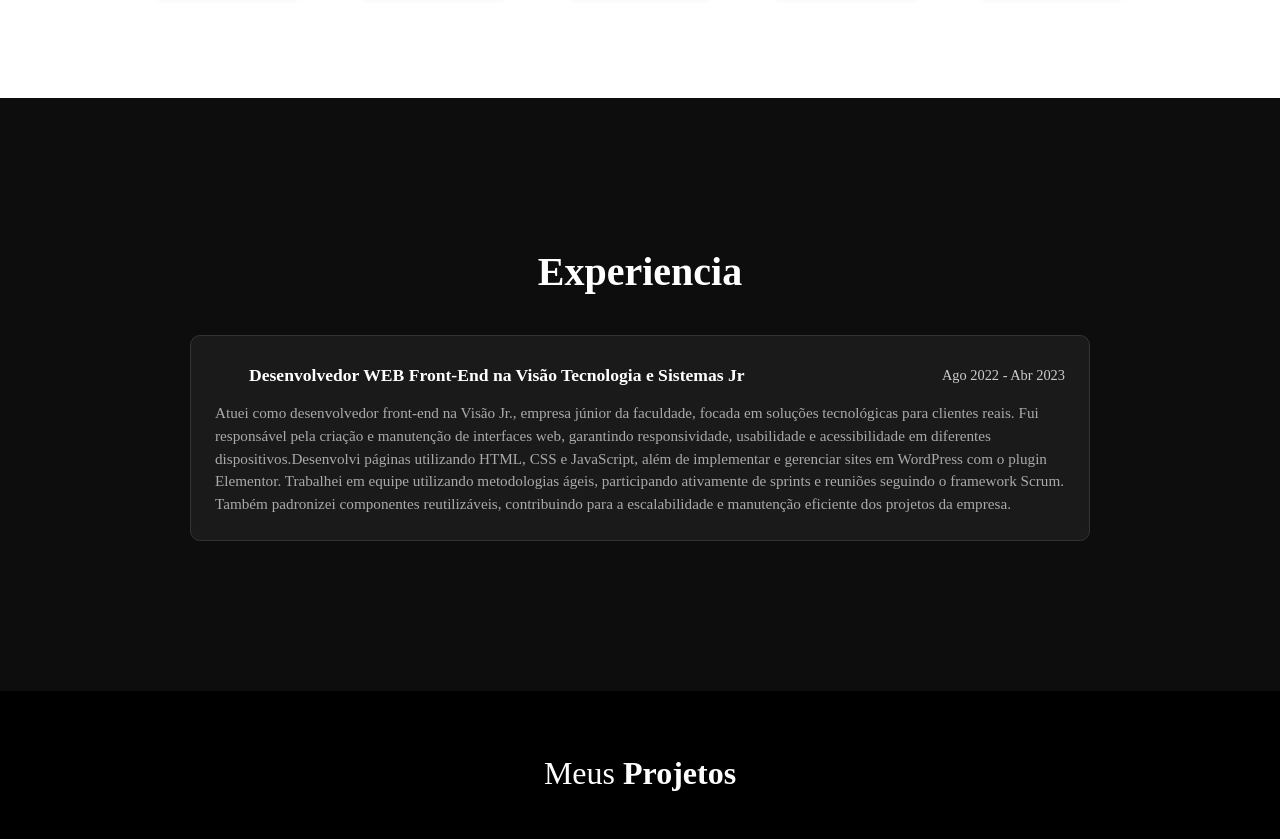
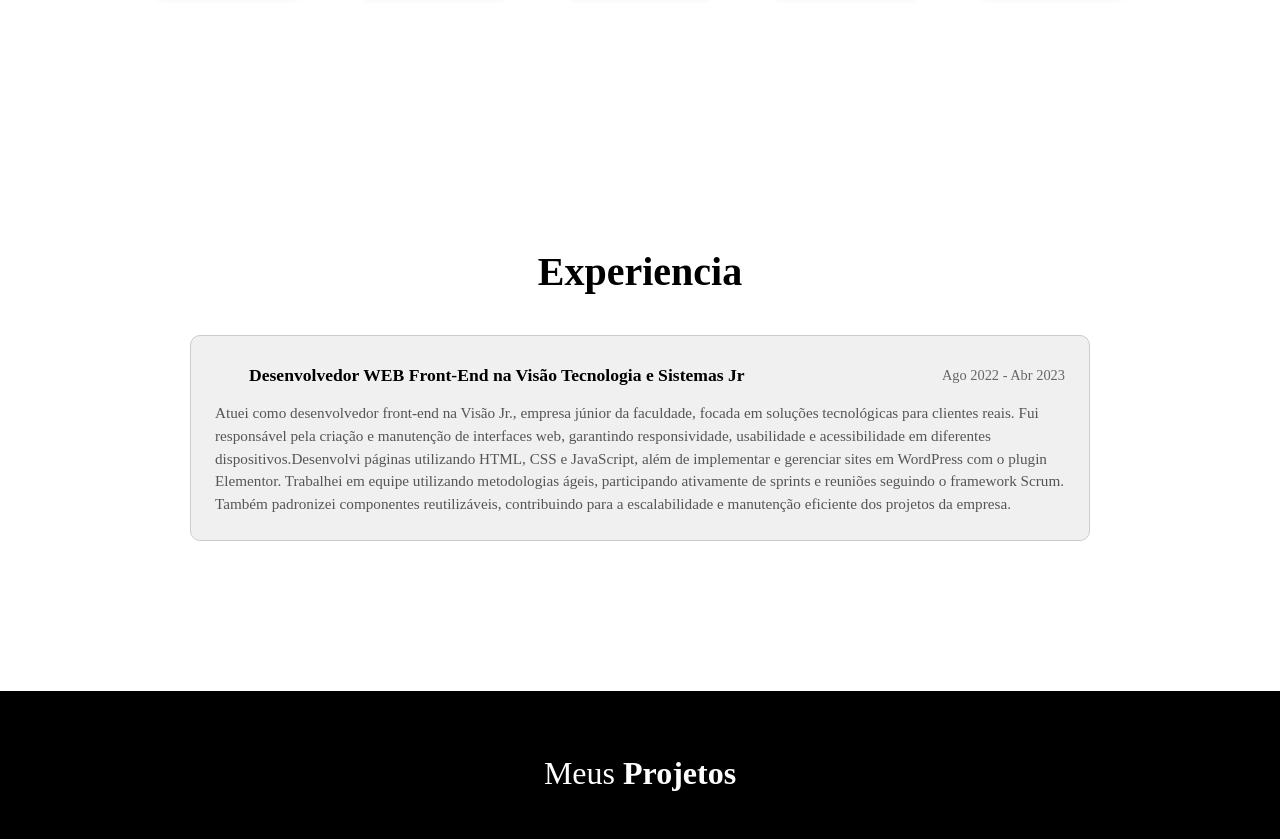
Before and after one commit to SamuellAguiar/Portfolio, a React (Vite) app in the folder portfolio/: page / in a window 1280 px wide. Shown: the part 1122-1961 px from the top of the page. Built offline with nearby package versions, Linux system fonts and the light colour scheme; some icons are missing.

Commit message:
style: Update Experience styles

```diff
--- a/portfolio/src/components/experience/Experience.css
+++ b/portfolio/src/components/experience/Experience.css
@@ -6,8 +6,8 @@
 
 .experience-section {
      padding: 150px;
-     background-color: #0d0d0d;
-     color: white;
+     background-color: white;
+     color: black;
 }
 
 .experience-title {
@@ -17,7 +17,7 @@
 }
 
 .experience-title span {
-     color: white;
+     color: black;
      font-weight: bold;
 }
 
@@ -30,10 +30,10 @@
 }
 
 .experience-card {
-     background-color: #1a1a1a;
+     background-color: #f0f0f0;
      padding: 24px;
      border-radius: 10px;
-     border: 1px solid #333;
+     border: 1px solid #ccc;
      transition: transform 0.3s;
 }
 
@@ -65,11 +65,11 @@
 
 .date {
      font-size: 0.9rem;
-     color: #ccc;
+     color: #666;
 }
 
 .description {
-     color: #aaa;
+     color: #555;
      font-size: 0.95rem;
      line-height: 1.5;
 }
```
